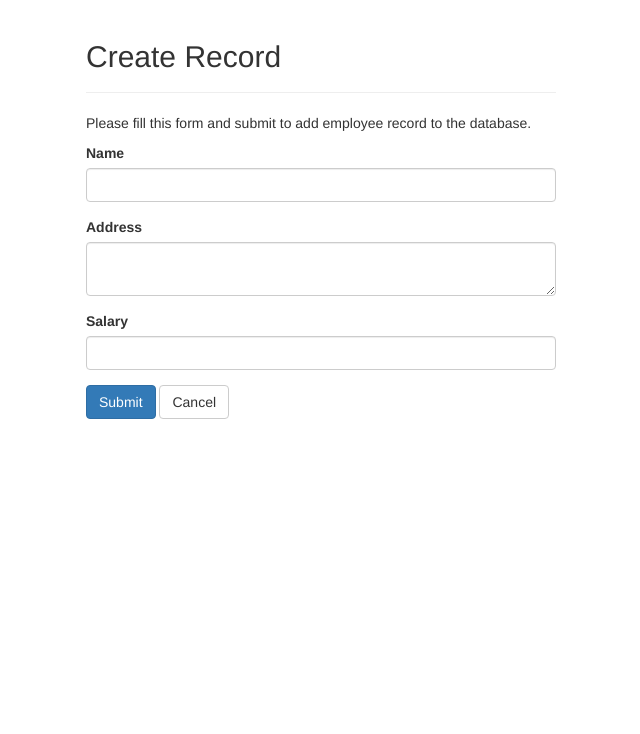
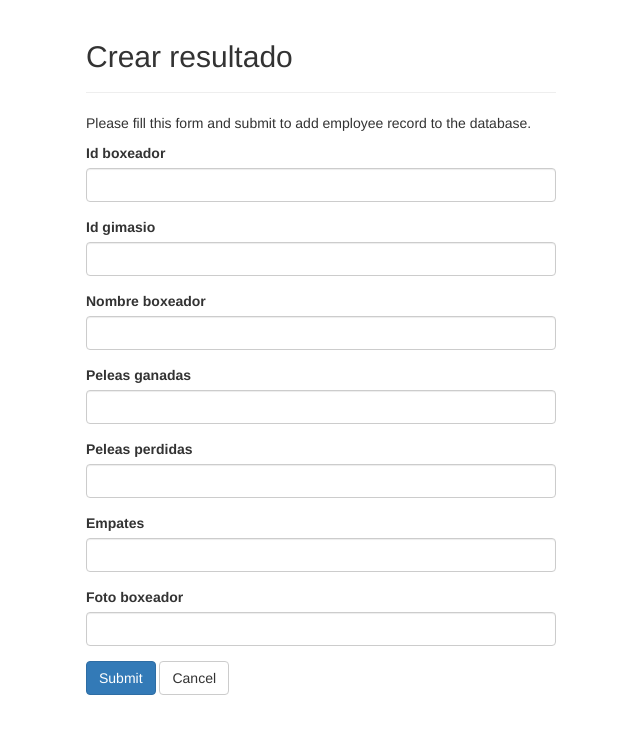
Before and after one commit to lpanonymous/BOMV, a PHP site: page /controllers/create.php in a window 1280 px wide. Shown: the top 734 px of the page, without its empty margins (319-959 px from the left). Run offline with PHP 8.4, Linux system fonts and the light colour scheme.

Commit message:
Co-authored-by: GALICIA MEZA LEONARDO SAUL <zS16013959@estudiantes.uv.mx> Co-authored-by: craneox <Lawrence_Cardenas@live.com>

```diff
--- a/controllers/create.php
+++ b/controllers/create.php
@@ -3,60 +3,95 @@
 require_once "config.php";
 
 // Define variables and initialize with empty values
-$name = $address = $salary = "";
-$name_err = $address_err = $salary_err = "";
+$id_boxeador = $id_gimnasio = $nombre_boxeador = $peleas_ganadas = $peleas_perdidas = $empates = $foto_boxeador ="";
+$id_boxeador_err = $id_gimnasio_err = $nombre_boxeador_err = $peleas_ganadas_err = $peleas_perdidas_err = $empates_err = $foto_boxeador_err ="";
 
 // Processing form data when form is submitted
 if($_SERVER["REQUEST_METHOD"] == "POST"){
-    // Validate name
-    $input_name = trim($_POST["name"]);
-    if(empty($input_name)){
-        $name_err = "Please enter a name.";
-    } elseif(!filter_var($input_name, FILTER_VALIDATE_REGEXP, array("options"=>array("regexp"=>"/^[a-zA-Z\s]+$/")))){
-        $name_err = "Please enter a valid name.";
+    // Validate id_boxeador
+    $input_id_boxeador = trim($_POST["id_boxeador"]);
+    if(empty($input_id_boxeador)){
+        $id_boxeador_err = "Please enter a name.";
+    } elseif(!filter_var($input_id_boxeador, FILTER_VALIDATE_REGEXP, array("options"=>array("regexp"=>"/^[a-zA-Z\s]+$/")))){
+        $id_boxeador_err = "Please enter a valid name.";
     } else{
-        $name = $input_name;
+        $id_boxeador = $input_id_boxeador;
     }
 
-    // Validate address
-    $input_address = trim($_POST["address"]);
-    if(empty($input_address)){
-        $address_err = "Please enter an address.";
+    // Validate id_gimnasio
+    $input_id_gimnasio = trim($_POST["id_gimnasio"]);
+    if(empty($input_id_gimnasio)){
+        $id_gimnasio_err = "Ingresa el id de gimnasio.";
+    } elseif(!filter_var($input_id_gimnasio, FILTER_VALIDATE_REGEXP, array("options"=>array("regexp"=>"/^[a-zA-Z\s]+$/")))){
+        $id_gimnasio_err = "Please enter a valid name.";
     } else{
-        $address = $input_address;
+        $id_gimnasio = $input_id_gimnasio;
     }
 
-    // Validate salary
-    $input_salary = trim($_POST["salary"]);
-    if(empty($input_salary)){
-        $salary_err = "Please enter the salary amount.";
-    } elseif(!ctype_digit($input_salary)){
-        $salary_err = "Please enter a positive integer value.";
+    // Validate nombre_boxeador
+    $input_nombre_boxeador = trim($_POST["nombre_boxeador"]);
+    if(empty($input_nombre_boxeador)){
+        $nombre_boxeador_err = "Ingresa el nombre del boxeador.";
+    } elseif(!filter_var($input_nombre_boxeador, FILTER_VALIDATE_REGEXP, array("options"=>array("regexp"=>"/^[a-zA-Z\s]+$/")))){
+        $nombre_boxeador_err = "Por favor, introduzca un nombre valido";
     } else{
-        $salary = $input_salary;
+        $nombre_boxeador = $input_nombre_boxeador;
+    }
+
+    // Validate peleas_ganadas
+    $input_peleas_ganadas = trim($_POST["peleas_ganadas"]);
+    if(empty($input_peleas_ganadas)){
+        $peleas_ganadas_err = "Ingresa el numero de peleas ganadas.";
+    } elseif(!ctype_digit($input_peleas_ganadas)){
+        $peleas_ganadas_err = "Por favor, introduzca un valor entero positivo.";
+    } else{
+        $peleas_ganadas = $input_peleas_ganadas;
+    }
+
+    // Validate peleas_perdidas
+    $input_peleas_perdidas = trim($_POST["peleas_perdidas"]);
+    if(empty($input_peleas_perdidas)){
+        $peleas_perdidas_err = "Ingresa el numero de peleas perdidas.";
+    } elseif(!ctype_digit($input_peleas_perdidas)){
+        $peleas_perdidas_err = "Por favor, introduzca un valor entero positivo.";
+    } else{
+        $peleas_perdidas = $input_peleas_perdidas;
+    }
+
+
+    // Validate empates
+    $input_empates = trim($_POST["empates"]);
+    if(empty($input_empates)){
+        $empates_err = "Ingresa el numero de peleas empatadas.";
+    } elseif(!ctype_digit($input_empates)){
+        $empates_err = "Por favor, introduzca un valor entero valido.";
+    } else{
+        $empates = $input_empates;
+    }
+
+    // Validate foto_boxeador
+    $input_foto_boxeador = trim($_POST["foto_boxeador"]);
+    if(empty($input_foto_boxeador)){
+        $foto_boxeador_err = "Ingresa la imagen del boxeador";
+    } elseif(!filter_var($input_foto_boxeador, FILTER_VALIDATE_REGEXP, array("options"=>array("regexp"=>"/^[a-zA-Z\s]+$/")))){
+        $foto_boxeador_err = "Por favor, la imagen debe de coincidir con un formato valido de imagen.";
+    } else{
+        $foto_boxeador = $input_foto_boxeador;
     }
 
     // Check input errors before inserting in database
-    if(empty($name_err) && empty($address_err) && empty($salary_err)){
+    if(empty($id_boxeador) && empty($id_gimasio) && empty($nombre_boxeador) && empty($peleas_ganadas) && empty($peleas_perdidas) && empty($empates) && empty($foto_boxeador)){
         // Prepare an insert statement
-        $sql = "INSERT INTO employees (name, address, salary) VALUES (?, ?, ?)";
+        $sql = "INSERT INTO categoria_varonil_peso_welter (id_boxeador, id_gimasio, nombre_boxeador, peleas_ganadas, peleas_perdidas,empates,foto_boxeador) VALUES ('{$_POST["id_boxeador"]}', '{$_POST["id_gimnasio"]}', '{$_POST["nombre_boxeador"]}', '{$_POST["peleas_ganadas"]}', '{$_POST["peleas_perdidas"]}', '{$_POST["empates"]}', '{$_POST["foto_boxeador"]}')";
 
         if($stmt = mysqli_prepare($link, $sql)){
-            // Bind variables to the prepared statement as parameters
-            mysqli_stmt_bind_param($stmt, "sss", $param_name, $param_address, $param_salary);
-
-            // Set parameters
-            $param_name = $name;
-            $param_address = $address;
-            $param_salary = $salary;
-
-            // Attempt to execute the prepared statement
             if(mysqli_stmt_execute($stmt)){
                 // Records created successfully. Redirect to landing page
-                header("location: index.php");
+                header("location: ../index.php");
+                echo "Registro exitoso.";
                 exit();
             } else{
-                echo "Something went wrong. Please try again later.";
+                echo "Algo salió mal.";
             }
         }
 
@@ -73,7 +108,7 @@ if($_SERVER["REQUEST_METHOD"] == "POST"){
 <html lang="en">
 <head>
     <meta charset="UTF-8">
-    <title>Create Record</title>
+    <title>Crear resultado</title>
     <link rel="stylesheet" href="https://maxcdn.bootstrapcdn.com/bootstrap/3.3.7/css/bootstrap.css">
     <style type="text/css">
         .wrapper{
@@ -88,27 +123,50 @@ if($_SERVER["REQUEST_METHOD"] == "POST"){
             <div class="row">
                 <div class="col-md-12">
                     <div class="page-header">
-                        <h2>Create Record</h2>
+                        <h2>Crear resultado</h2>
                     </div>
                     <p>Please fill this form and submit to add employee record to the database.</p>
                     <form action="<?php echo htmlspecialchars($_SERVER["PHP_SELF"]); ?>" method="post">
-                        <div class="form-group <?php echo (!empty($name_err)) ? 'has-error' : ''; ?>">
-                            <label>Name</label>
-                            <input type="text" name="name" class="form-control" value="<?php echo $name; ?>">
-                            <span class="help-block"><?php echo $name_err;?></span>
+                        <div class="form-group <?php echo (!empty($id_boxeador_err)) ? 'has-error' : ''; ?>">
+                            <label>Id boxeador</label>
+                            <input type="text" name="id_boxeador" class="form-control" value="<?php echo $id_boxeador; ?>">
+                            <span class="help-block"><?php echo $id_boxeador_err;?></span>
                         </div>
-                        <div class="form-group <?php echo (!empty($address_err)) ? 'has-error' : ''; ?>">
-                            <label>Address</label>
-                            <textarea name="address" class="form-control"><?php echo $address; ?></textarea>
-                            <span class="help-block"><?php echo $address_err;?></span>
+                        <div class="form-group <?php echo (!empty($id_gimnasio_err)) ? 'has-error' : ''; ?>">
+                            <label>Id gimasio</label>
+                            <input type="text" name="id_gimnasio" class="form-control" value="<?php echo $id_gimnasio; ?>">
+                            <span class="help-block"><?php echo $id_gimnasio_err;?></span>
                         </div>
-                        <div class="form-group <?php echo (!empty($salary_err)) ? 'has-error' : ''; ?>">
-                            <label>Salary</label>
-                            <input type="text" name="salary" class="form-control" value="<?php echo $salary; ?>">
-                            <span class="help-block"><?php echo $salary_err;?></span>
+                        <div class="form-group <?php echo (!empty($nombre_boxeador_err)) ? 'has-error' : ''; ?>">
+                            <label>Nombre boxeador</label>
+                            <input type="text" name="nombre_boxeador" class="form-control" value="<?php echo $nombre_boxeador; ?>">
+                            <span class="help-block"><?php echo $nombre_boxeador_err;?></span>
                         </div>
+                        <div class="form-group <?php echo (!empty($peleas_ganadas_err)) ? 'has-error' : ''; ?>">
+                            <label>Peleas ganadas</label>
+                            <input type="number" name="peleas_ganadas" class="form-control" value="<?php echo $peleas_ganadas; ?>">
+                            <span class="help-block"><?php echo $peleas_ganadas_err;?></span>
+                        </div>
+                        <div class="form-group <?php echo (!empty($peleas_perdidas_err)) ? 'has-error' : ''; ?>">
+                            <label>Peleas perdidas</label>
+                            <input type="number" name="peleas_perdidas" class="form-control" value="<?php echo $peleas_perdidas; ?>">
+                            <span class="help-block"><?php echo $peleas_perdidas_err;?></span>
+                        </div>
+
+                        <div class="form-group <?php echo (!empty($empates_err)) ? 'has-error' : ''; ?>">
+                            <label>Empates</label>
+                            <input type="number" name="empates" class="form-control" value="<?php echo $empates; ?>">
+                            <span class="help-block"><?php echo $empates_err;?></span>
+                        </div>
+
+                        <div class="form-group <?php echo (!empty($foto_boxeador_err)) ? 'has-error' : ''; ?>">
+                            <label>Foto boxeador</label>
+                            <input type="text" name="foto_boxeador" class="form-control" value="<?php echo $foto_boxeador; ?>">
+                            <span class="help-block"><?php echo $foto_boxeador_err;?></span>
+                        </div>
+
                         <input type="submit" class="btn btn-primary" value="Submit">
-                        <a href="index.php" class="btn btn-default">Cancel</a>
+                        <a href="../index.php" class="btn btn-default">Cancel</a>
                     </form>
                 </div>
             </div>
--- a/index.php
+++ b/index.php
@@ -30,8 +30,8 @@
             <div class="row">
                 <div class="col-md-12">
                     <div class="page-header clearfix">
-                        <h2 class="pull-left">Employees Details</h2>
-                        <a href="create.php" class="btn btn-success pull-right">Add New Employee</a>
+                        <h2 class="pull-left">Resultados de categoria varonil peso welter</h2>
+                        <a href="controllers/create.php" class="btn btn-success pull-right">Agregar nuevo resultado</a>
                     </div>
                     <?php
                     // Include config file
```
Also changed, not shown: controllers/delete.php (+1 -8 lines), controllers/read.php (+1 -8 lines).
